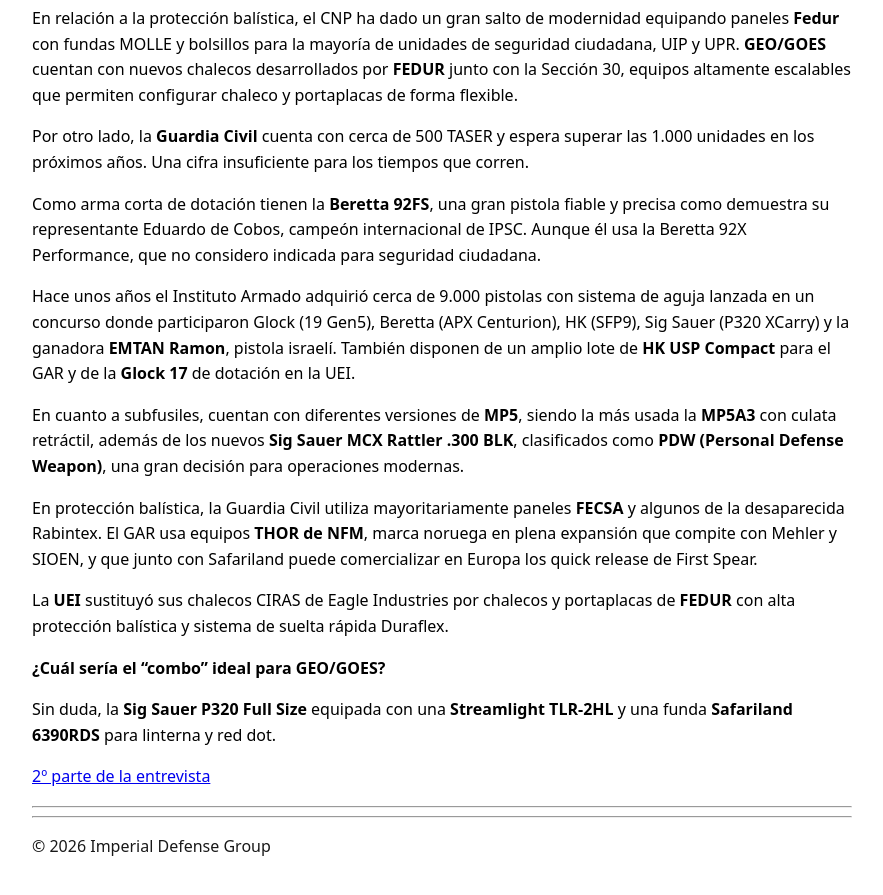
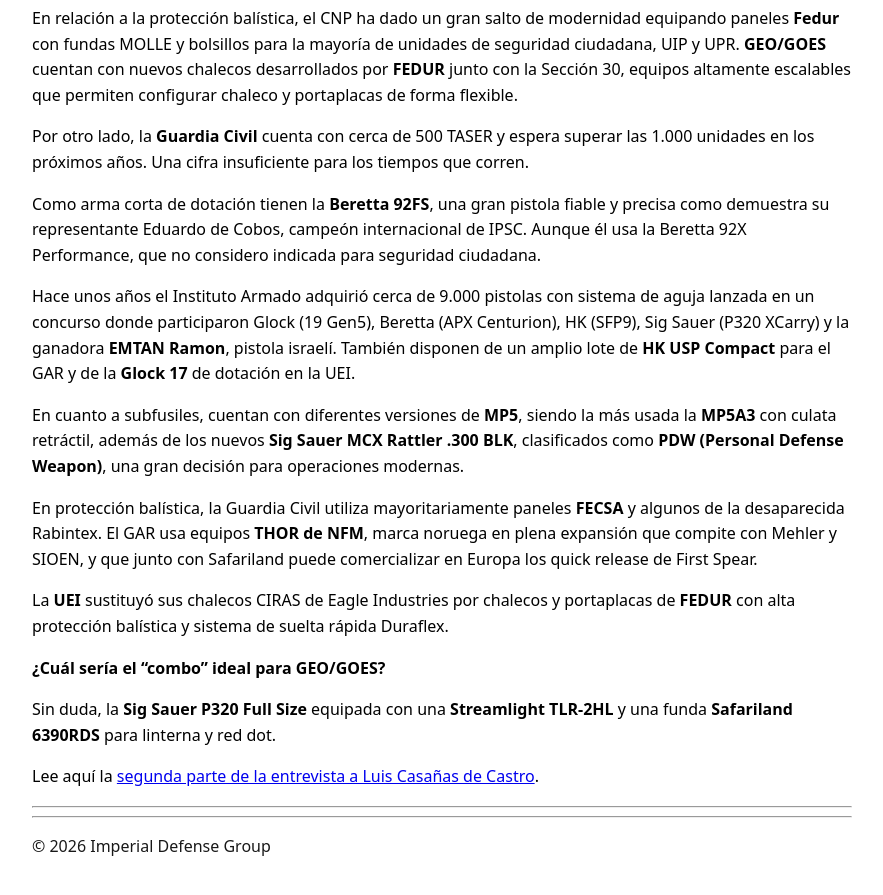
Before and after one commit to imperialdefensegroup/articulos, a Jekyll site: the page built from _posts/2025-09-04-luis-casanas-de-castro-consultor-tactico.md, in a window 1280 px wide and 900 px high, scrolled down 2348 px. Shown: the top 895 px of the window, without its empty margins (198-1081 px from the left). Built offline with Jekyll 4.4.1, drawn with Linux system fonts in a browser that asks for light colours.

Commit message:
Update 2025-09-04-luis-casanas-de-castro-consultor-tactico.md

```diff
--- a/_posts/2025-09-04-luis-casanas-de-castro-consultor-tactico.md
+++ b/_posts/2025-09-04-luis-casanas-de-castro-consultor-tactico.md
@@ -75,6 +75,6 @@ La **UEI** sustituyó sus chalecos CIRAS de Eagle Industries por chalecos y port
 
 Sin duda, la **Sig Sauer P320 Full Size** equipada con una **Streamlight TLR-2HL** y una funda **Safariland 6390RDS** para linterna y red dot.
 
-[2º parte de la entrevista](https://imperialdefensegroup.github.io/articulos/entrevista-luis-casanas-parte-2/)
+Lee aquí la [segunda parte de la entrevista a Luis Casañas de Castro](https://imperialdefensegroup.github.io/articulos/entrevista-luis-casanas-parte-2/).
 
 ---
```
